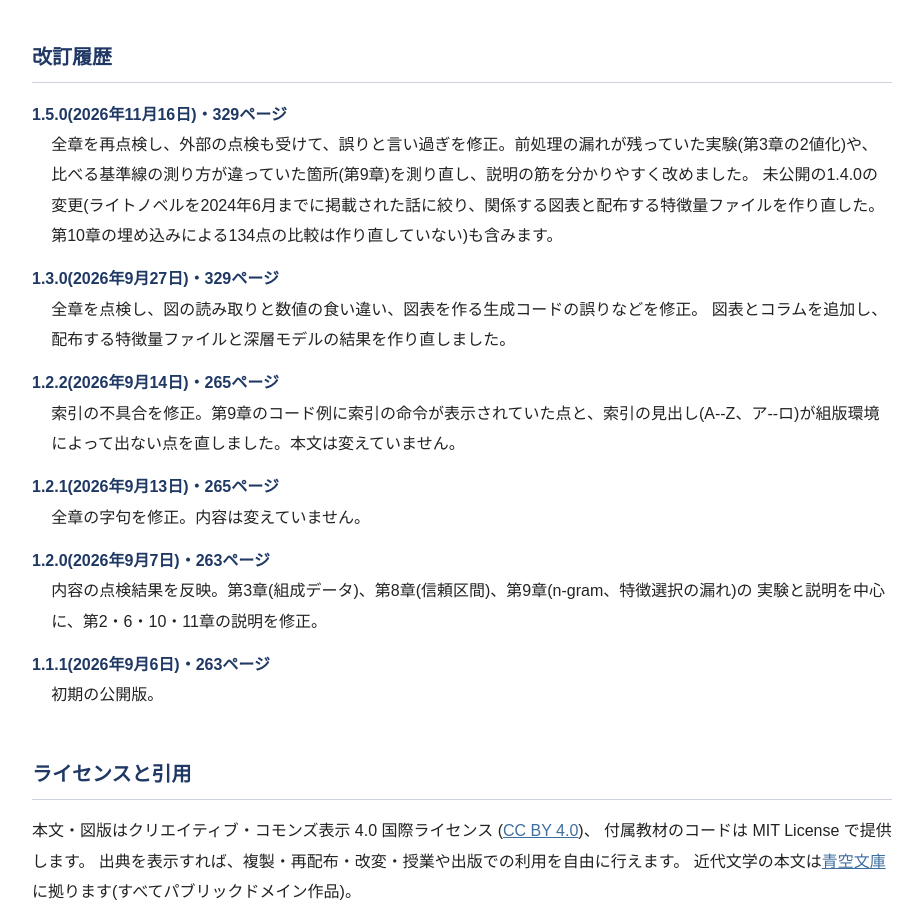
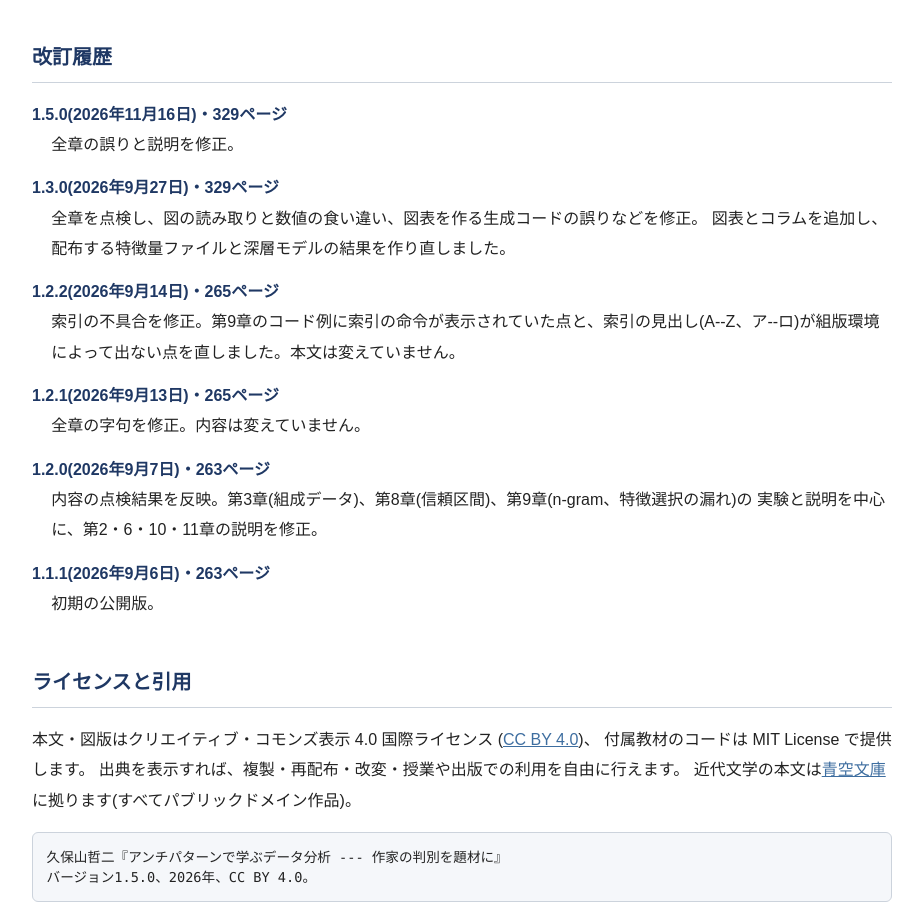
Before and after one commit to tkub/tkub.github.io, a plain HTML site: page edu/ds/index.html in a window 1280 px wide. Shown: the part 2640-3553 px from the top of the page, without its empty margins (178-1101 px from the left). Drawn offline with Linux system fonts and the light colour scheme.

Commit message:
アンチパターンで学ぶデータ分析の改訂履歴を簡潔にする

```diff
--- a/edu/ds/index.html
+++ b/edu/ds/index.html
@@ -254,9 +254,7 @@
     <h2>改訂履歴</h2>
     <dl class="history">
       <dt>1.5.0(2026年11月16日)・329ページ</dt>
-      <dd>全章を再点検し、外部の点検も受けて、誤りと言い過ぎを修正。前処理の漏れが残っていた実験(第3章の2値化)や、
-      比べる基準線の測り方が違っていた箇所(第9章)を測り直し、説明の筋を分かりやすく改めました。
-      未公開の1.4.0の変更(ライトノベルを2024年6月までに掲載された話に絞り、関係する図表と配布する特徴量ファイルを作り直した。第10章の埋め込みによる134点の比較は作り直していない)も含みます。</dd>
+      <dd>全章の誤りと説明を修正。</dd>
       <dt>1.3.0(2026年9月27日)・329ページ</dt>
       <dd>全章を点検し、図の読み取りと数値の食い違い、図表を作る生成コードの誤りなどを修正。
       図表とコラムを追加し、配布する特徴量ファイルと深層モデルの結果を作り直しました。</dd>
```
